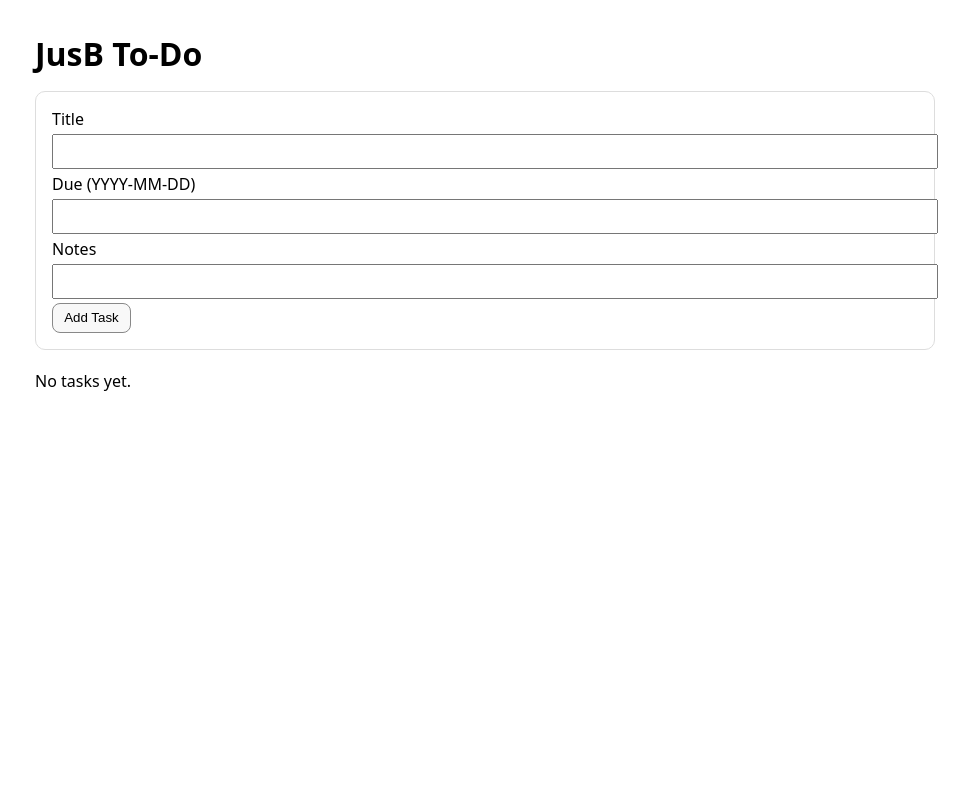
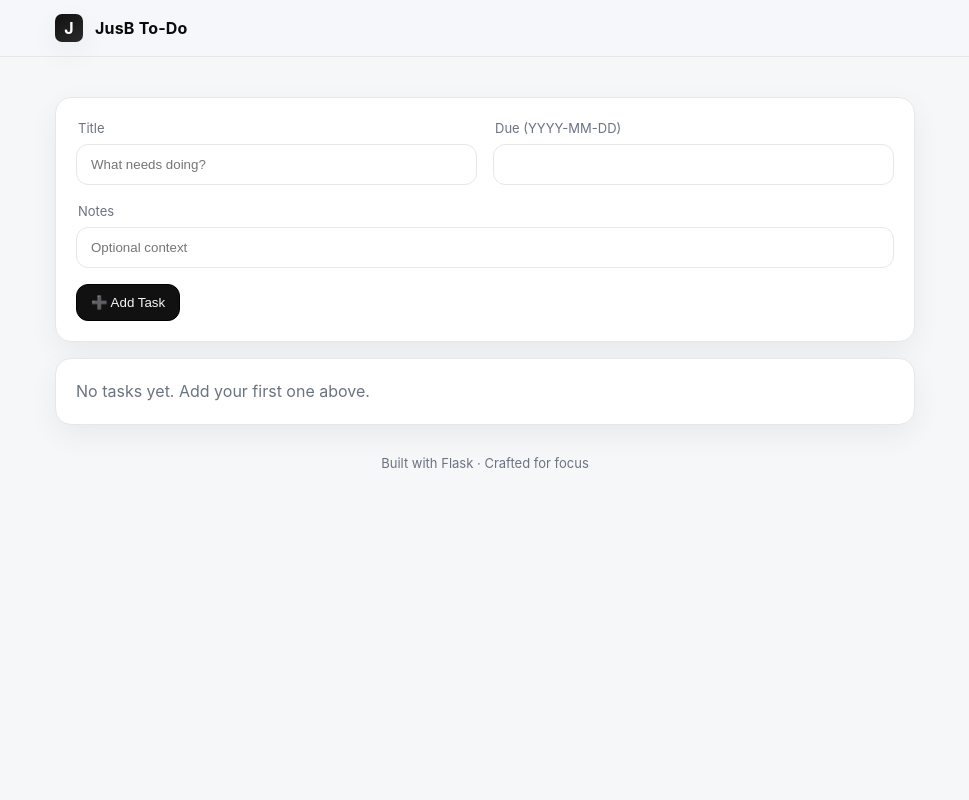
Before and after one commit to MusicNerd23/flask-todo, a Flask app: template templates/index.html in a window 1280 px wide. Shown: the whole page, without its empty margins (155-1124 px from the left). Run offline with Flask 3, Linux system fonts and the light colour scheme; the template is opened without the code that fills it, so the values that code supplies are empty.

Commit message:
feat(ui): Apple-style redesign with modern layout, cards, and dark mode

```diff
--- a/templates/base.html
+++ b/templates/base.html
@@ -3,32 +3,73 @@
 <head>
   <meta charset="utf-8" />
   <meta name="viewport" content="width=device-width,initial-scale=1" />
-  <title>JusB To-Do</title>
+  <title>JusB To‑Do</title>
   <style>
-    body{font-family:system-ui,-apple-system,Segoe UI,Roboto,Helvetica,Arial,sans-serif;max-width:900px;margin:2rem auto;padding:0 1rem}
-    h1{margin-bottom:1rem}
-    .topcard{padding:1rem;border:1px solid #ddd;border-radius:10px;margin-bottom:1.25rem}
-    .task{display:flex;align-items:center;gap:.5rem;padding:.5rem 0;border-bottom:1px solid #eee}
-    .title.done{text-decoration:line-through;opacity:.6}
-    form.inline{display:inline}
-    .actions{margin-left:auto;display:flex;gap:.5rem}
-    input[type="text"]{width:100%;padding:.5rem;margin:.25rem 0}
-    button{padding:.4rem .7rem;border:1px solid #888;border-radius:8px;background:#f8f8f8;cursor:pointer}
-    a.button{padding:.4rem .7rem;border:1px solid #888;border-radius:8px;background:#f8f8f8;text-decoration:none;color:inherit}
-    .flash{background:#fff8e1;border:1px solid #f3d27a;padding:.6rem .8rem;border-radius:8px;margin-bottom:1rem}
+    :root{--bg:#f6f7f9;--card:#ffffff;--text:#0b0b0c;--muted:#6b7280;--primary:#111111;--accent:#c9a227;--border:#e5e7eb;--shadow:0 10px 30px rgba(0,0,0,.06)}
+    @media (prefers-color-scheme: dark){:root{--bg:#0d0e10;--card:#101214;--text:#f5f5f7;--muted:#a3a3a3;--primary:#f5f5f7;--accent:#d2b253;--border:#1f2329;--shadow:0 10px 30px rgba(0,0,0,.35)}}
+    *{box-sizing:border-box}
+    html,body{height:100%}
+    body{margin:0;background:var(--bg);color:var(--text);font:16px/1.55 -apple-system,BlinkMacSystemFont,"SF Pro Text","Helvetica Neue",Helvetica,Arial,ui-sans-serif,system-ui; -webkit-font-smoothing:antialiased; -moz-osx-font-smoothing:grayscale}
+    a{color:inherit;text-decoration:none}
+    .container{max-width:900px;margin:40px auto;padding:0 20px}
+
+    /* Navbar */
+    .navbar{position:sticky;top:0;z-index:50;backdrop-filter:saturate(180%) blur(12px);background:color-mix(in oklab, var(--bg) 70%, transparent);border-bottom:1px solid var(--border)}
+    .nav-inner{max-width:900px;margin:0 auto;padding:14px 20px;display:flex;align-items:center;gap:12px}
+    .logo{width:28px;height:28px;border-radius:7px;background:linear-gradient(145deg,#111,#2a2a2a);display:inline-grid;place-items:center;color:#fff;font-weight:700;box-shadow:var(--shadow)}
+    .brand{font-weight:700;letter-spacing:.2px}
+
+    /* Cards & layout */
+    .card{background:var(--card);border:1px solid var(--border);border-radius:16px;box-shadow:var(--shadow)}
+    .card.pad{padding:20px}
+    .grid{display:grid;gap:16px}
+    .grid.cols-2{grid-template-columns:1fr 1fr}
+    @media (max-width:780px){.grid.cols-2{grid-template-columns:1fr}}
+
+    /* Forms */
+    label{display:block;margin:0 0 6px 2px;font-size:13px;color:var(--muted)}
+    input[type=text]{width:100%;padding:12px 14px;border-radius:12px;border:1px solid var(--border);background:transparent;color:var(--text);outline:none;transition:border .2s, box-shadow .2s}
+    input[type=text]:focus{border-color:var(--accent);box-shadow:0 0 0 4px color-mix(in oklab, var(--accent) 25%, transparent)}
+
+    /* Buttons */
+    .btn{display:inline-flex;align-items:center;gap:8px;padding:10px 14px;border-radius:12px;border:1px solid var(--border);background:var(--card);cursor:pointer;transition:transform .06s ease, background .2s, border .2s}
+    .btn:hover{transform:translateY(-1px)}
+    .btn.primary{background:var(--primary);color:var(--bg);border-color:#000}
+    .btn.ghost{background:transparent}
+
+    /* Tasks */
+    .task{display:flex;gap:12px;align-items:center;padding:14px 16px;border-bottom:1px solid var(--border)}
+    .task:last-child{border-bottom:none}
+    .check{border:none;background:transparent;font-size:20px;line-height:1;cursor:pointer;transition:transform .06s}
+    .check:hover{transform:scale(1.06)}
+    .title{font-weight:600}
+    .title.done{text-decoration:line-through;opacity:.55}
+    .pill{margin-left:6px;padding:2px 8px;border-radius:999px;border:1px solid var(--border);font-size:12px;color:var(--muted)}
+
+    /* Flash + footer */
+    .flash{background:color-mix(in oklab, var(--accent) 10%, var(--card));border:1px solid var(--border);padding:.8rem 1rem;border-radius:12px;margin:16px 0}
+    .footer{margin-top:28px;color:var(--muted);font-size:13px;text-align:center}
   </style>
 </head>
 <body>
-  <h1>JusB To-Do</h1>
-
+  <div class="navbar">
+    <div class="nav-inner">
+      <div class="logo">J</div>
+      <div class="brand">JusB To‑Do</div>
+    </div>
+  </div>
+  <div class="container">
     {% with messages = get_flashed_messages() %}
       {% if messages %}
         <div class="flash">
-        {% for m in messages %} <div>{{ m }}</div> {% endfor %}
+          {% for m in messages %}<div>{{ m }}</div>{% endfor %}
         </div>
       {% endif %}
     {% endwith %}
 
     {% block content %}{% endblock %}
+
+    <div class="footer">Built with Flask · Crafted for focus</div>
+  </div>
 </body>
 </html>
--- a/templates/index.html
+++ b/templates/index.html
@@ -1,36 +1,41 @@
 {% extends "base.html" %}
 {% block content %}
-<div class="topcard">
-  <form method="post" action="{{ url_for('add') }}">
+  <div class="card pad" style="margin-bottom:16px;">
+    <form method="post" action="{{ url_for('add') }}" class="grid cols-2">
+      <div>
         <label>Title</label>
-    <input type="text" name="title" required>
-
+        <input type="text" name="title" required placeholder="What needs doing?">
+      </div>
+      <div>
         <label>Due (YYYY-MM-DD)</label>
         <input type="text" name="due" placeholder="">
-
+      </div>
+      <div style="grid-column:1 / -1">
         <label>Notes</label>
-    <input type="text" name="notes" placeholder="">
-
-    <button type="submit">Add Task</button>
+        <input type="text" name="notes" placeholder="Optional context">
+      </div>
+      <div class="toolbar" style="grid-column:1 / -1">
+        <button class="btn primary" type="submit">➕ Add Task</button>
+      </div>
     </form>
   </div>
 
   {% if tasks|length == 0 %}
-  <p>No tasks yet.</p>
+    <div class="card pad"><p style="margin:0;color:var(--muted)">No tasks yet. Add your first one above.</p></div>
   {% else %}
-  <div>
+    <div class="card">
       {% for task in tasks %}
         <div class="task">
-        <form class="inline" method="post" action="{{ url_for('toggle', task_id=task['id']) }}">
-          <button type="submit">{{ '☑' if task['done'] else '☐' }}</button>
+          <form method="post" action="{{ url_for('toggle', task_id=task['id']) }}">
+            <button class="check" title="Toggle done" type="submit">{{ '☑' if task['done'] else '☐' }}</button>
           </form>
-        <span class="title {% if task['done'] %}done{% endif %}">
-          {{ task['title'] }}{% if task['due'] %} (due: {{ task['due'] }}){% endif %}
-        </span>
-        <div class="actions">
-          <a class="button" href="{{ url_for('edit', task_id=task['id']) }}">Edit</a>
-          <form class="inline" method="post" action="{{ url_for('delete', task_id=task['id']) }}" onsubmit="return confirm('Delete this task?')">
-            <button type="submit">Delete</button>
+          <div class="title {% if task['done'] %}done{% endif %}">{{ task['title'] }}
+            {% if task['due'] %}<span class="pill">due {{ task['due'] }}</span>{% endif %}
+          </div>
+          <div class="toolbar" style="margin-left:auto">
+            <a class="btn ghost" href="{{ url_for('edit', task_id=task['id']) }}">✏️ Edit</a>
+            <form method="post" action="{{ url_for('delete', task_id=task['id']) }}" onsubmit="return confirm('Delete this task?')">
+              <button class="btn ghost" type="submit">🗑 Delete</button>
             </form>
           </div>
         </div>
```
Also changed, not shown: templates/edit.html (+13 -6 lines). Lines whose indentation alone changed are shown as unchanged.
